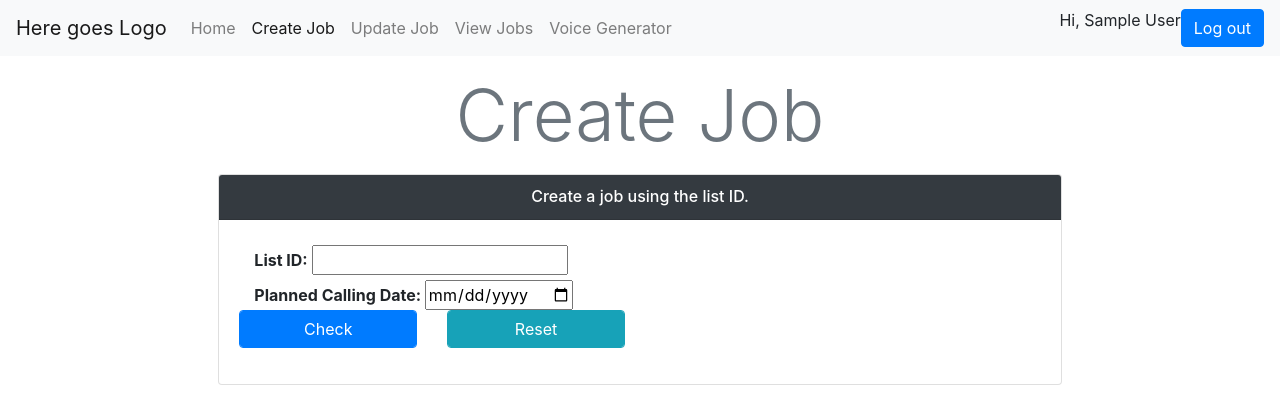
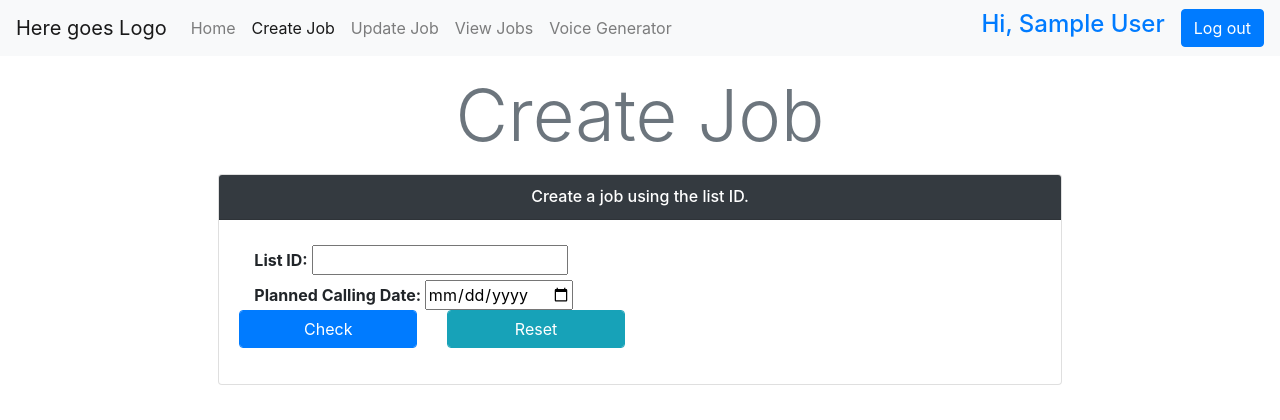
Before and after one commit to SiddharthChabukswar/Scrubbing-Web-App, a Flask app: page /create_job/ in a window 1280 px wide. Shown: the top 420 px of the page. Run offline with Flask 2, Linux system fonts and the light colour scheme; the visitor is signed in with stand-in values (Sample User, id 1); parts of the project's set-up code (start-up, migrations or seed data) failed here and were passed over; some libraries are stand-ins or nearby versions.

Commit message:
Updated for Hi user message header.html

```diff
--- a/Project/templates/header.html
+++ b/Project/templates/header.html
@@ -26,7 +26,7 @@
 
 					<!-- Work here -->
 					{% for href, id, caption in navigation_bar %}
-					<li {% if id == active_page %} class="nav-item active" {% else %} class="nav-item=" {% endif %}>
+					<li {% if id == active_page %} class="nav-item active" {% else %} class="nav-item" {% endif %}>
 						<a class="nav-link" href="{{ href }}">{{ caption }}</a>
 					</li>
 					{% endfor %}
@@ -46,7 +46,9 @@
 						<a class="nav-link" href="/voice_generator/">Voice Generator</a>
 					</li> -->
 				</ul>
-				<p>Hi, {{ session['first_name'] }}</p>
+				<div class="nav-item mr-3 align-middle">
+				<h4 class="text-primary">Hi, {{ session['first_name'] }}</h4>
+				</div>
 				<button type="button"  class="btn btn-primary" onclick="location.href = '/logout/';">Log out</button>
 			</div>
 		</nav>
```
